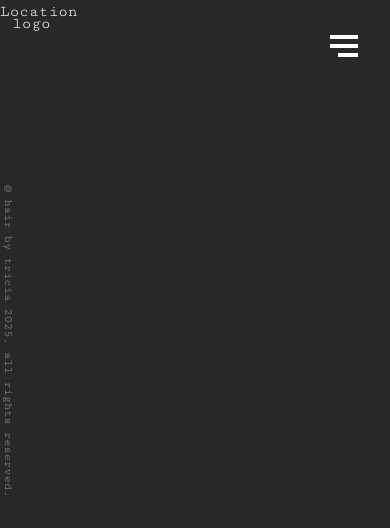
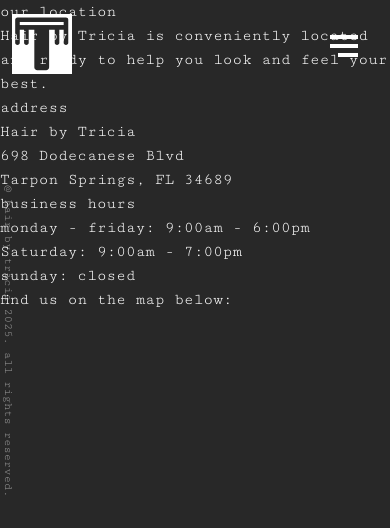
Before and after one commit to jentdev/hair-by-tricia, a React (Vite) app: page /location in a window 390 px wide. Shown: the top 528 px of the page. Built offline with nearby package versions, Linux system fonts and the light colour scheme.

Commit message:
added location page

```diff
--- a/src/assets/assets.js
+++ b/src/assets/assets.js
@@ -1,7 +1,9 @@
 import bg from './bg.jpg';
+import logo from './logo.svg';
 
 export const assets = {
     bg,
+    logo,
 };
 
 export const navItems = [
@@ -16,7 +18,7 @@ export const navItems = [
         label: 'services',
         endpoint: '/services',
     },{
-        label: 'contact',
-        endpoint: '/contact',
+        label: 'location',
+        endpoint: '/location',
     },
 ];
--- a/src/assets/stylists/stylistAssets.js
+++ b/src/assets/stylists/stylistAssets.js
@@ -12,22 +12,16 @@ export const stylists = [
         desc: "With over 20 years of experience in the industry, Tricia specializes in creating elegant, tailored cuts that enhance your natural beauty. Whether you're after a fresh trim or a bold transformation, her attention to detail ensures you leave feeling fabulous.",
     },
     {
-        img: erik,
-        stylist: 'erik',
-        title: 'color specialist',
-        desc: "Erik is a color magician, known for his ability to create stunning, custom color blends. From vibrant balayage to rich, dimensional highlights, he's dedicated to achieving the perfect shade that complements your skin tone and lifestyle.",
-    },
-    {
         img: hannah,
         stylist: 'hannah',
-        title: 'curly hair expert',
-        desc: "A curly hair specialist with a passion for helping clients embrace their natural texture, Hannah is skilled at cutting, styling, and enhancing curls of all types. She creates customized looks that let your curls shine while keeping them healthy and beautiful.",
+        title: 'color specialist',
+        desc: "Hannah is a color magician, known for her ability to create stunning, custom color blends. From vibrant balayage to rich, dimensional highlights, she's dedicated to achieving the perfect shade that complements your skin tone and lifestyle.",
     },
     {
         img: lance,
         stylist: 'lance',
-        title: "men's grooming pro",
-        desc: "Lance is a seasoned stylist who knows how to craft sharp, stylish cuts for men. Whether you prefer a classic fade or something more contemporary, Lance's expertise ensures precision and a look that's easy to maintain.",
+        title: 'curly hair expert',
+        desc: "A curly hair specialist with a passion for helping clients embrace their natural texture, Lance is skilled at cutting, styling, and enhancing curls of all types. He creates customized looks that let your curls shine while keeping them healthy and beautiful.",
     },
     {
         img: tamika,
@@ -35,4 +29,10 @@ export const stylists = [
         title: 'bridal & event stylist',
         desc: "Tamika brings a touch of elegance to every special occasion. With a flair for intricate updos, romantic waves, and flawless styling, she works closely with clients to create the perfect look for weddings, proms, and other memorable events.",
     },
+    {
+        img: erik,
+        stylist: 'erik',
+        title: "men's grooming pro",
+        desc: "Erik is a seasoned stylist who knows how to craft sharp, stylish cuts for men. Whether you prefer a classic fade or something more contemporary, Erik's expertise ensures precision and a look that's easy to maintain.",
+    },
 ];
--- a/src/components/Navbar.jsx
+++ b/src/components/Navbar.jsx
@@ -1,16 +1,29 @@
-import React from "react";
+import React, { useEffect, useState } from "react";
 import { NavLink } from "react-router";
 
 import MobileMenu from "./MobileMenu";
 import { assets, navItems } from "../assets/assets";
-// import { assets, navItems } from '../assets/assets';
 
 export const Navbar = () => {
+
+  const [scrolledPast, setScrolledPast ] = useState(false);
+
+  useEffect(() => {
+    window.addEventListener('scroll', () => {
+        if (scrollY > 50) {
+            setScrolledPast(true);
+        }
+        else {
+            setScrolledPast(false);
+        }
+    });
+}, []);
+
   return (
-    <nav>
+    <nav className={`${scrolledPast ? 'bg-dark' : ''}`}>
         <div className="logo-nav">
           <div className="logo">
-            logo
+            <img src={assets.logo} alt="" />
             {/* <img src={assets.bg} className="w-15 h-15" alt="" /> */}
           </div>
 
--- a/src/index.css
+++ b/src/index.css
@@ -23,11 +23,12 @@
   nav {
     @apply fixed w-full flex z-99 top-0 right-0 justify-center;
   }
-
   nav .logo-nav {
-    @apply flex w-full max-w-[1000px] justify-between p-3;
+    @apply flex w-full max-w-[1000px] justify-between items-center p-3;
   }
-
+  nav .logo {
+    @apply w-15
+  }
   .social-links {
     @apply flex gap-3 items-center;
   }
@@ -116,10 +117,10 @@
     @apply flex flex-col sm:flex-row justify-center items-center gap-2 pb-5;
   }
   .stylist .name-title p {
-    @apply leading-10 text-[12px] sm:text-[15px]
+    @apply leading-10 text-[12px] sm:text-[15px] capitalize;
   }
   .stylist .desc {
-    @apply text-[14px] sm:text-[20px]
+    @apply text-[14px] sm:text-[17px]
   }
 
   /* services */
@@ -136,10 +137,10 @@
     @apply text-xl font-bold uppercase;
   }
   .service .type {
-    @apply flex flex-col gap-5 text-[13px];
+    @apply flex flex-col gap-5 text-[13px] sm:text-[14px] md:text-[15px];
   }
   .service .price {
-    @apply flex flex-col sm:flex-row justify-between border-b border-dotted;
+    @apply flex flex-col sm:flex-row justify-between border-b border-dotted border-dark;
   }
   .service .price:last-child {
     @apply border-none;
@@ -180,7 +181,7 @@
 
   /* copyright */
   .copyright {
-    @apply text-xs w-dvh max-w-[500px] fixed left-0 top-[20vh] rotate-90 origin-bottom-left opacity-50;
+    @apply text-xs max-w-[500px] fixed left-0 top-[20vh] rotate-90 origin-bottom-left opacity-50;
   }
 
 }
--- a/src/pages/Location.jsx
+++ b/src/pages/Location.jsx
@@ -2,6 +2,34 @@ import React from 'react'
 
 export const Location = () => {
   return (
-    <div>Location</div>
+    <div>
+
+      <div className="our-location">
+        <h2>our location</h2>
+        <p><span>Hair by Tricia</span> is conveniently located and ready to help you look and feel your best.</p>
+      </div>
+
+      <div className="address">
+        <h1>address</h1>
+        <p>Hair by Tricia</p>
+        <p>698 Dodecanese Blvd</p>
+        <p>Tarpon Springs, FL 34689</p>
+      </div>
+
+      <div className="hours">
+        <h1>business hours</h1>
+        <ul>
+          <li><span>monday - friday:</span> <span>9:00am - 6:00pm</span></li>
+          <li><span>Saturday:</span> <span>9:00am - 7:00pm</span></li>
+          <li><span>sunday:</span> <span>closed</span></li>
+        </ul>
+      </div>
+
+      <div className="map">
+        <p>find us on the map below:</p>
+        <div className="leaflet-map"></div>
+      </div>
+
+    </div>
   )
 }
```
Also changed, not shown: src/assets/icon.svg (added), src/assets/logo.svg (added).
